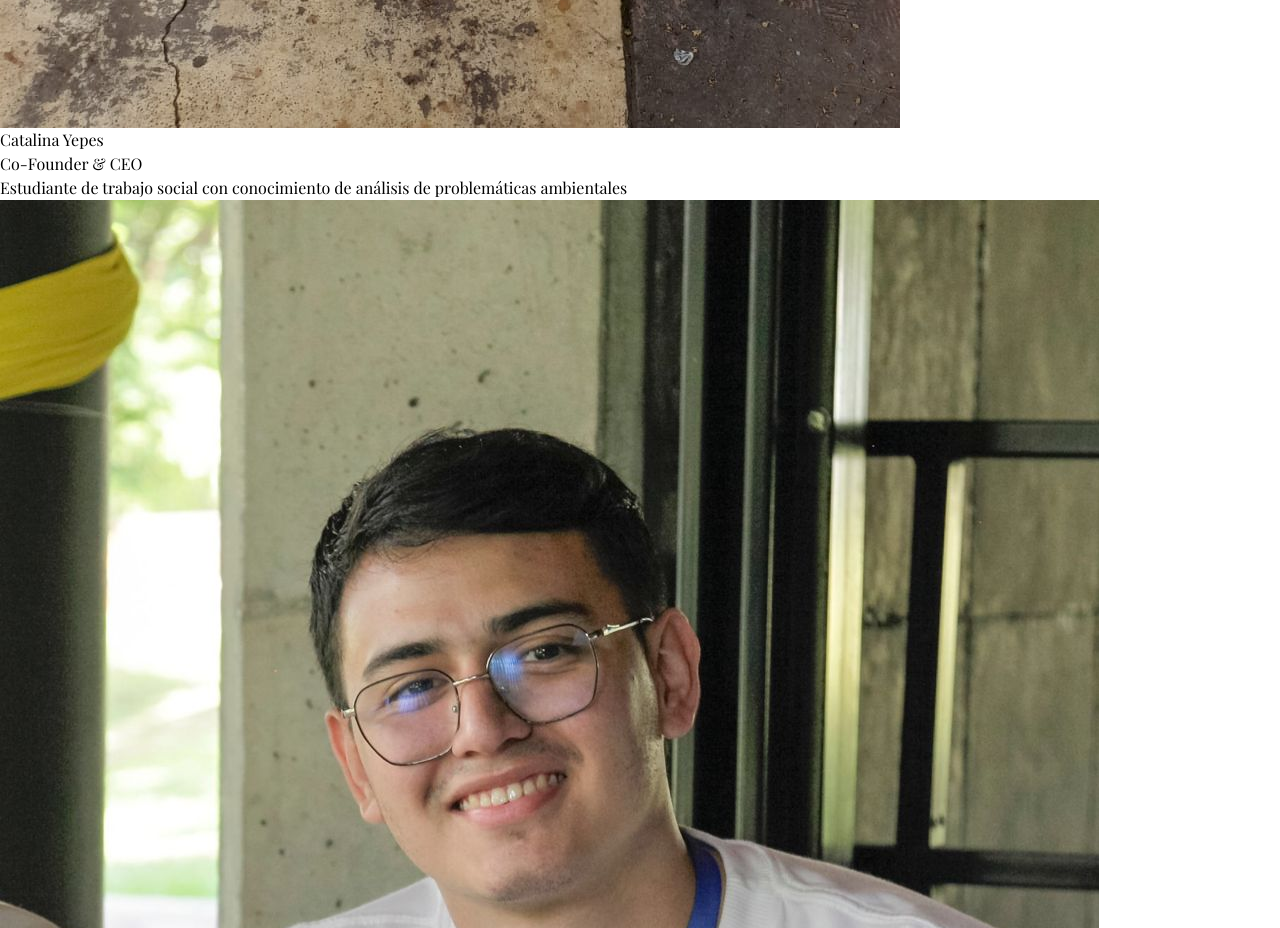
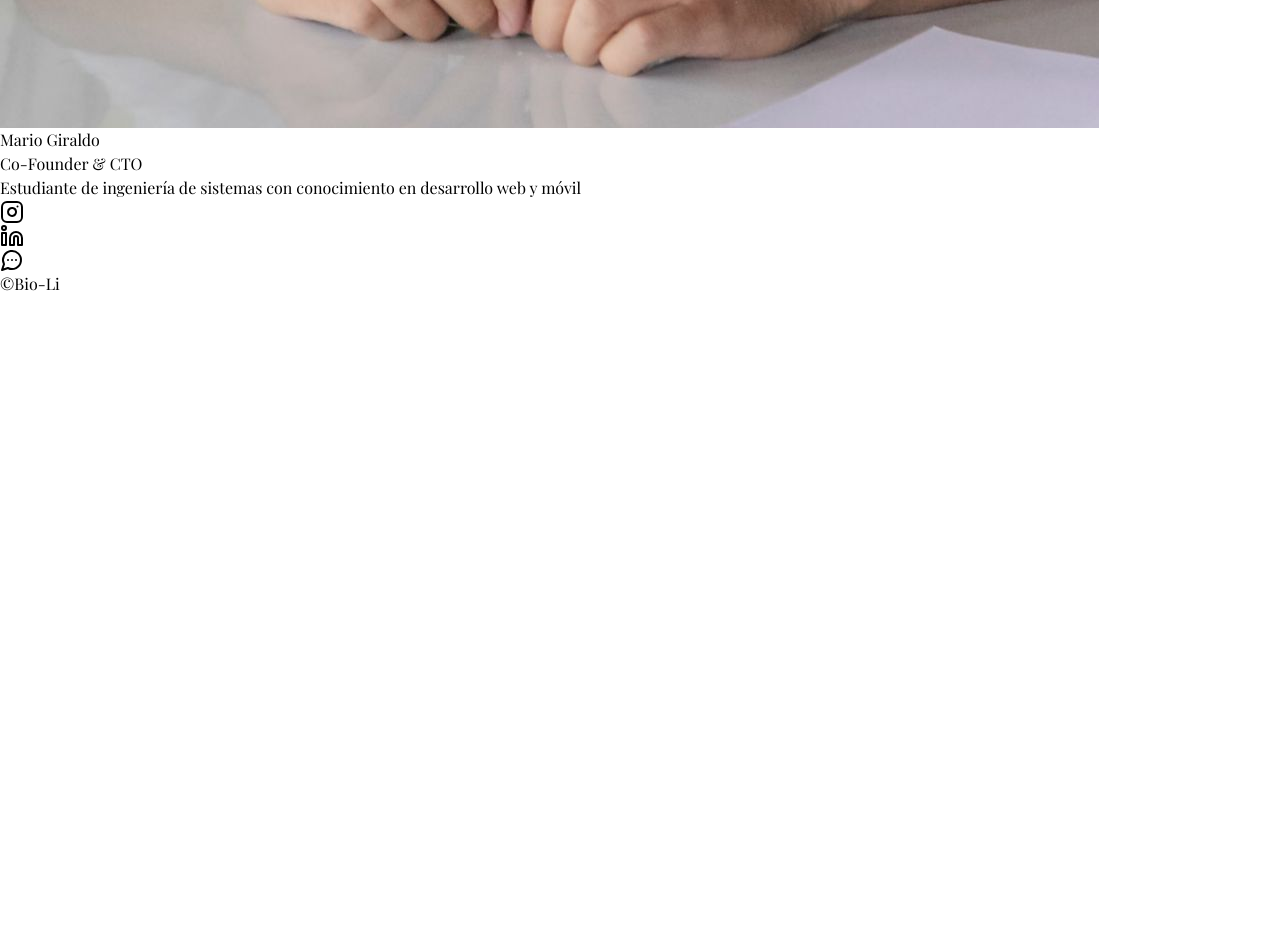
Before and after one commit to MarioButNoBros/bio-li, a React (Vite) app: page / in a window 1280 px wide. Shown: the part 5540-6468 px from the top of the page. After the commit the page ends 5836 px from the top, so only its background shows below. Built offline with nearby package versions, Linux system fonts and the light colour scheme; a web font is replaced by a local one.

Commit message:
Modificacion About Us

```diff
--- a/src/constants/index.jsx
+++ b/src/constants/index.jsx
@@ -29,7 +29,6 @@ export const myv = [
 export const aboutUs = [
   { name: "Lidia Villegas", profile: "Co-Founder & CEO", image: lmvg, description: "Estudiantes de Trabajo Social, líder con experiencias administrativas y coordinadora de grupos" },
   { name: "Liliana Ramos", profile: "Co-Founder & CEO", image: lrg, description: "Estudiante de Trabajo Social con conocimiento de trabajo en equipo y resolución de conflicto" },
-  { name: "Catalina Yepes", profile: "Co-Founder & CEO", image: ccyg, description: "Estudiante de trabajo social con conocimiento de análisis de problemáticas ambientales" },
   { name: "Mario Giraldo", profile: "Co-Founder & CTO", image: magc, description: "Estudiante de ingeniería de sistemas con conocimiento en desarrollo web y móvil" },
 
 ];
```
